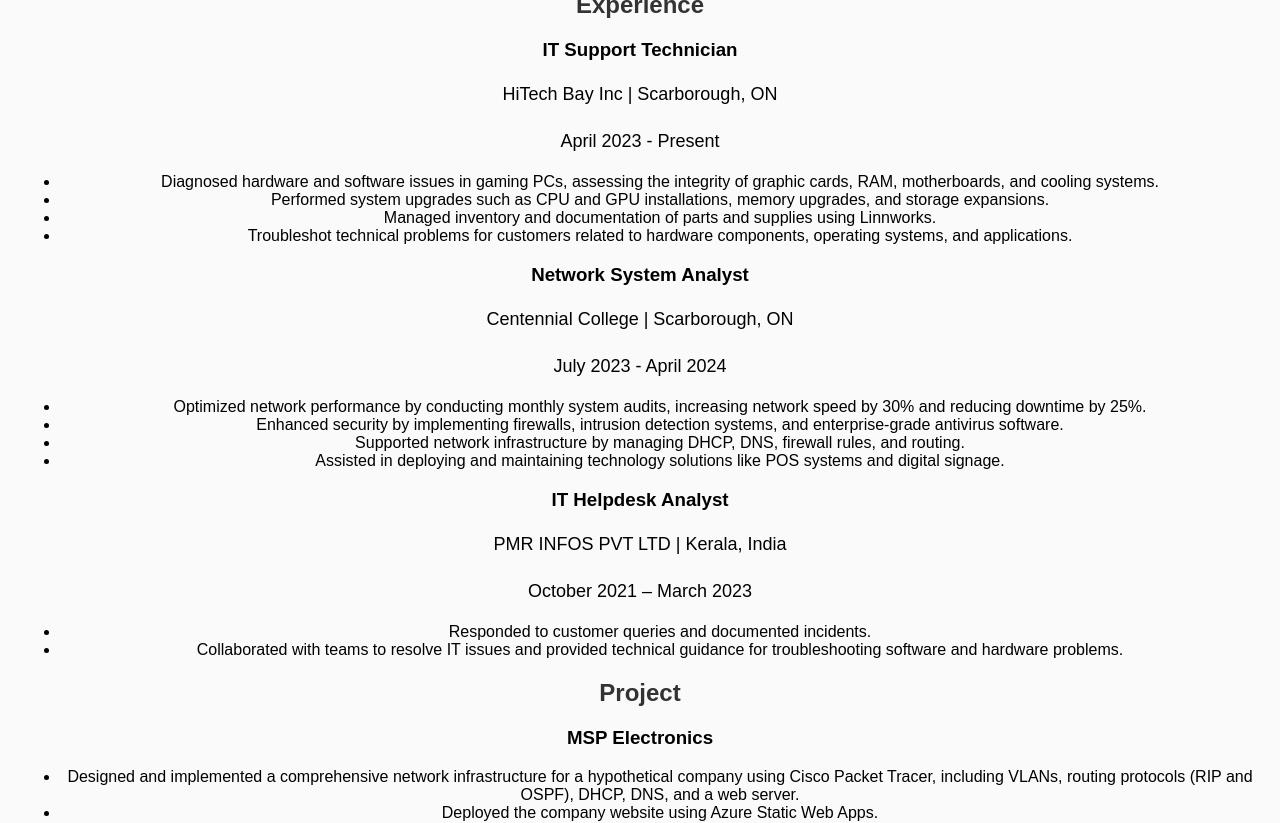
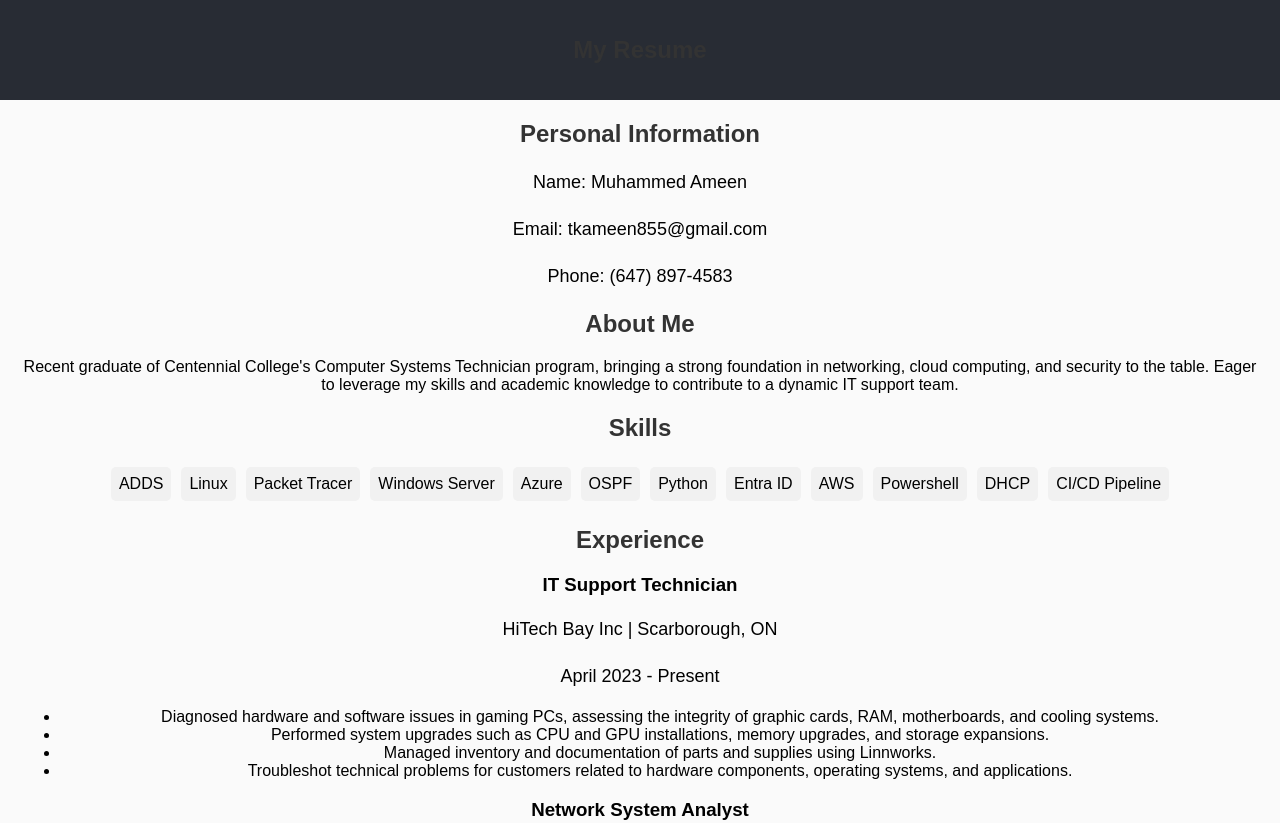
Before and after one commit to WhiteWolf855/react-resume, a React (Create React App) app: page / in a window 1280 px wide. Shown: the top 823 px of the page. Built offline with nearby package versions, Linux system fonts and the light colour scheme.

Commit message:
Update index.css

```diff
--- a/src/index.css
+++ b/src/index.css
@@ -10,5 +10,6 @@ body {
   display: flex;
   justify-content: center;
   align-items: center;
-  height: 100vh;
+  min-height: 100vh; /* Ensures content can expand */
+  overflow-y: auto;  /* Enables scrolling if needed */
 }
```
